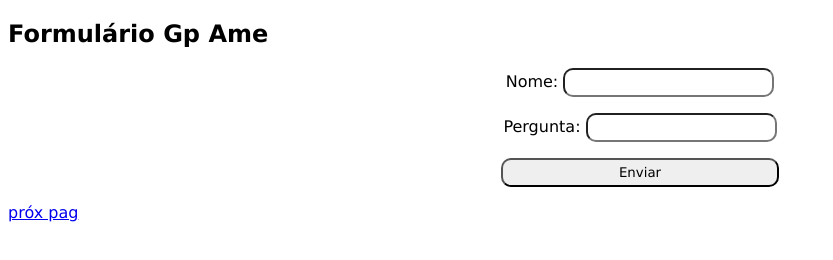
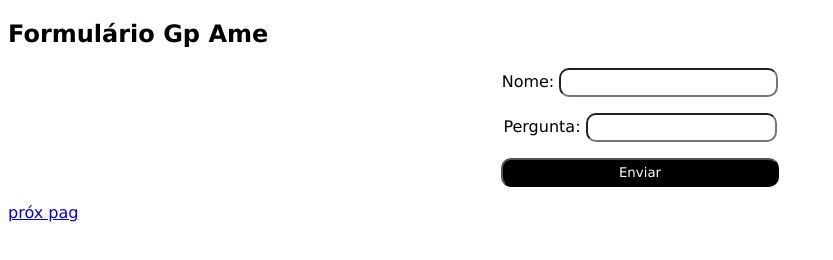
Before and after one commit to XandeSheim/questions-gp, a plain HTML site: page index.html in a window 1280 px wide. Shown: the whole page, without its empty margins (0-833 px from the left). Drawn offline with Linux system fonts and the light colour scheme.

Commit message:
update Branch

```diff
--- a/index.html
+++ b/index.html
@@ -25,7 +25,7 @@
         }
 
         input#inome {
-            padding: 5px 18px;
+            padding: 5px 22px;
         }
 
         input#iperguntas{
@@ -36,8 +36,16 @@
             display: block;
             margin: auto;
             padding: 5px 116px;
+            color: white;
+            background-color: black;
 
         }
+
+        input.Ssubmit:hover {
+            color: black;
+            background-color: aliceblue;
+        }
+
     </style>
 </head>
 <body>
```
